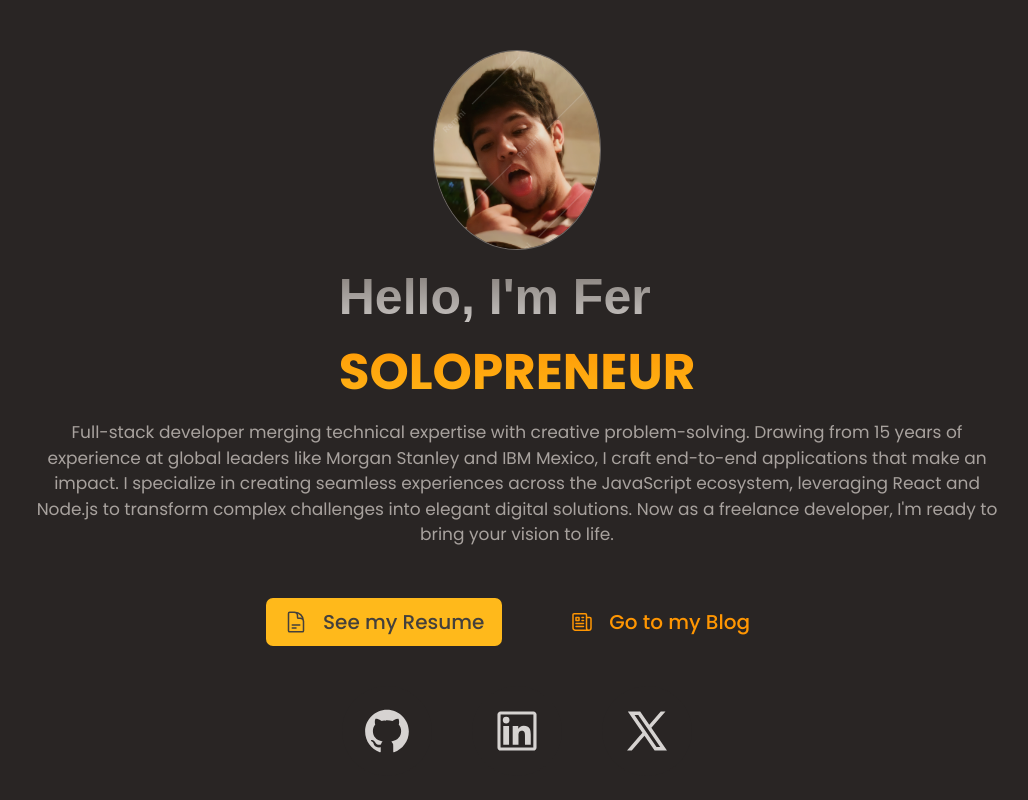
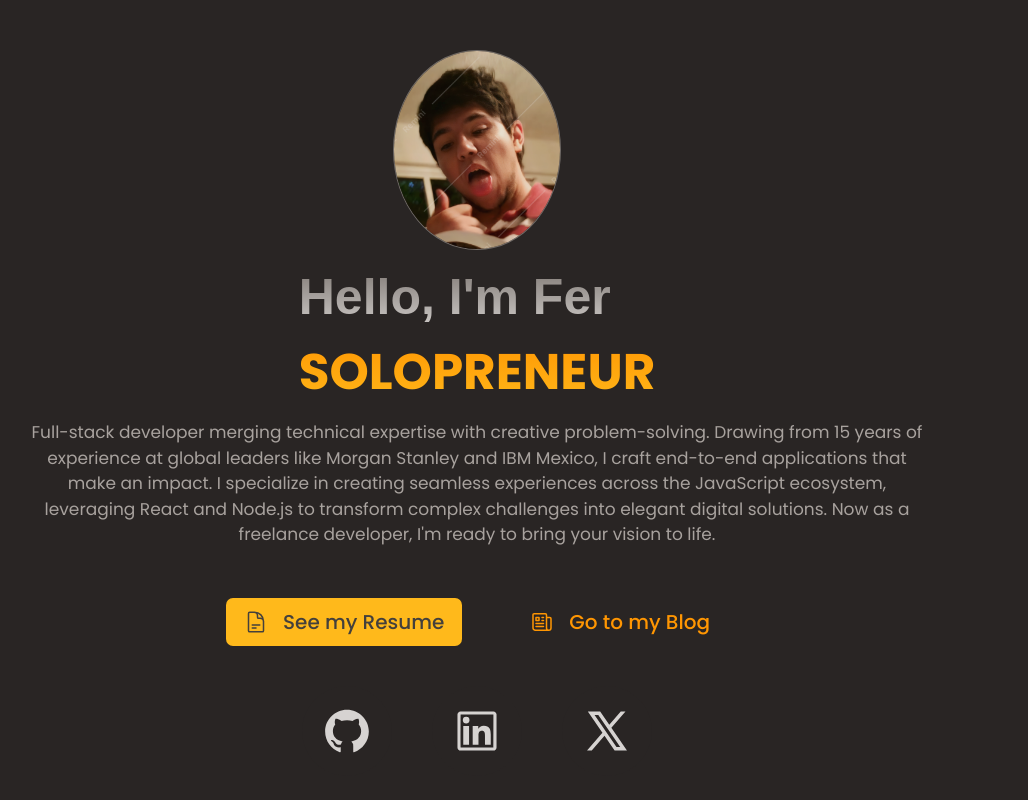
Before and after one commit to fkurusu7/bloggy-ui, a React (Vite) app: page /me in a window 1280 px wide. Shown: the top 800 px of the page, without its empty margins (123-1151 px from the left). Built offline with nearby package versions, Linux system fonts and the light colour scheme; a web font is replaced by a local one.

Commit message:
add container

```diff
--- a/index.html
+++ b/index.html
@@ -15,7 +15,9 @@
 </head>
 
 <body>
-  <div id="root"></div>
+  <div class="body__container">
+    <div id="root"></div>
+  </div>
   <script type="module" src="/src/main.tsx"></script>
 </body>
 
--- a/src/styles/base/_base.scss
+++ b/src/styles/base/_base.scss
@@ -1,4 +1,5 @@
 body {
+  background-color: var(--color-grey-100);
   color: var(--color-grey-700);
   min-height: 100vh;
   transition:
--- a/src/styles/me/_me-layout.scss
+++ b/src/styles/me/_me-layout.scss
@@ -9,6 +9,8 @@
   color: var(--color-grey-500);
   min-height: 100vh;
   padding: 5rem 15rem;
+  max-width: 120rem;
+  width: 100%;
 }
 
 .me {
--- a/src/styles/resume/_resume.scss
+++ b/src/styles/resume/_resume.scss
@@ -8,6 +8,10 @@
       20px 20px;
     padding: 3rem 8rem;
     position: relative;
+
+    display: flex;
+    align-items: center;
+    justify-content: center;
   }
   &__layout {
     background-color: rgba(41, 37, 36, 0.7);
@@ -15,6 +19,8 @@
     min-height: 100vh;
     text-align: justify;
     padding: 1rem 0 4rem;
+    max-width: 120rem;
+    width: 100%;
 
     display: grid;
     --gutter: 1rem;
```
Also changed, not shown: src/index.scss (deleted).
